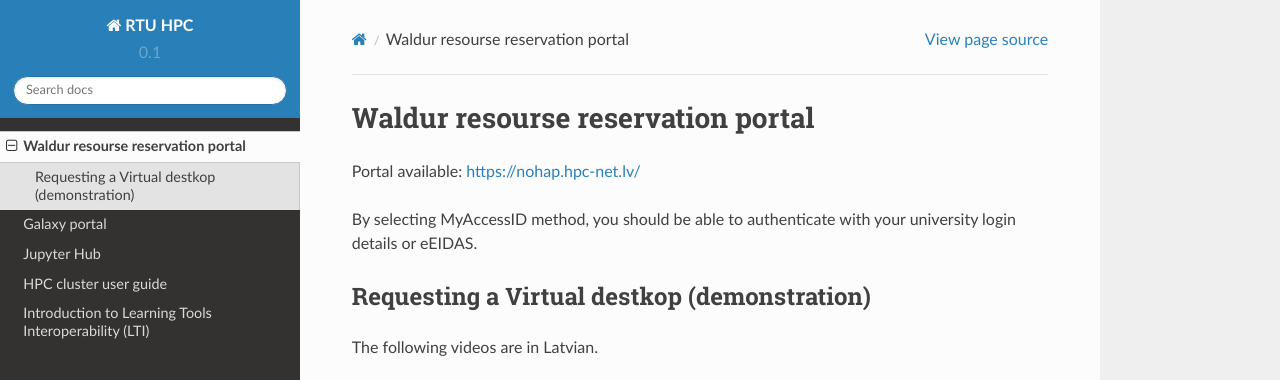
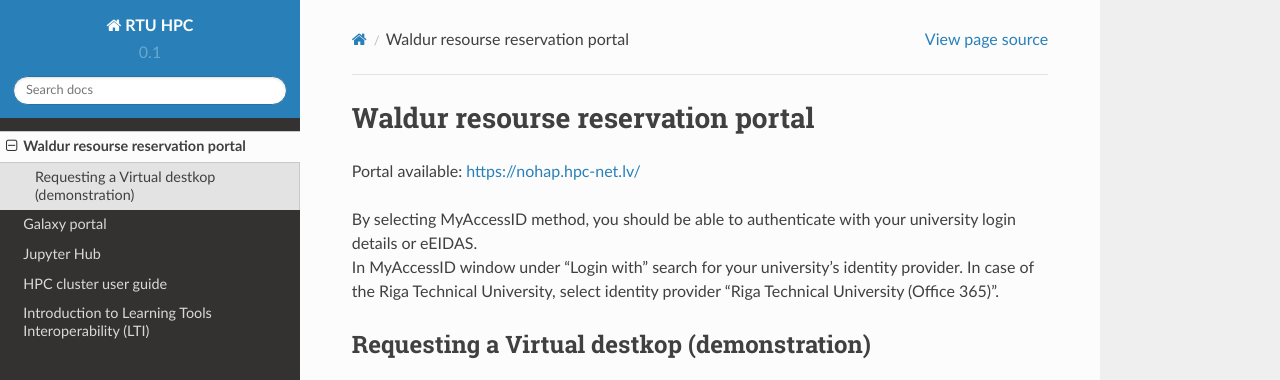
Before and after one commit to rtuhpc/hpc-platform, a Sphinx documentation site: the page built from doc/01_waldur.md, in a window 1280 px wide and 1022 px high, cut to the strip 0-380 px from the top of the window. Built offline with Sphinx 7.4.7 and the Read the Docs theme 2.0.0, drawn with Linux system fonts in a browser that asks for light colours.

Commit message:
Update 01_waldur.md
Added notes about AccessID usage.

```diff
--- a/doc/01_waldur.md
+++ b/doc/01_waldur.md
@@ -3,6 +3,7 @@
 Portal available: [https://nohap.hpc-net.lv/](https://nohap.hpc-net.lv)
 
 By selecting MyAccessID method, you should be able to authenticate with your university login details or eEIDAS.
+In MyAccessID window under "Login with" search for your university's identity provider.  In case of the Riga Technical University, select identity provider "Riga Technical University (Office 365)".
 
 ## Requesting a Virtual destkop (demonstration)
 
```
